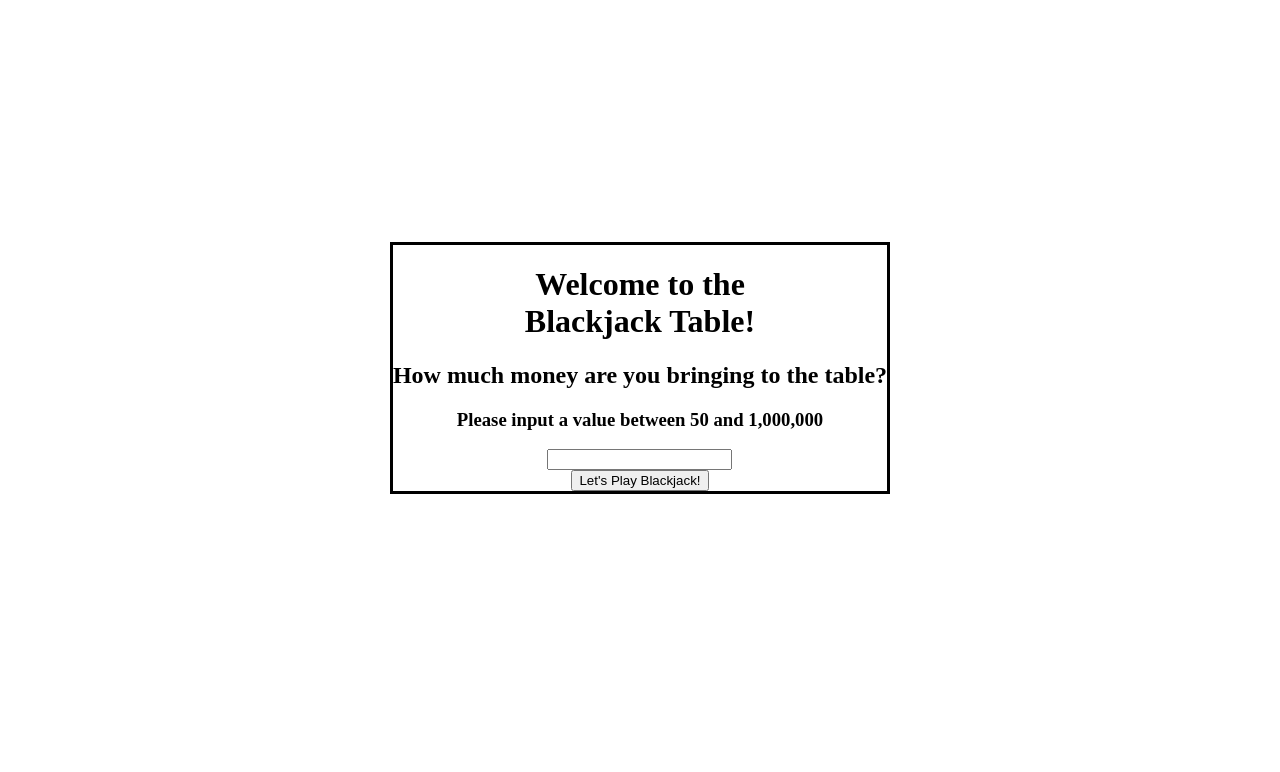
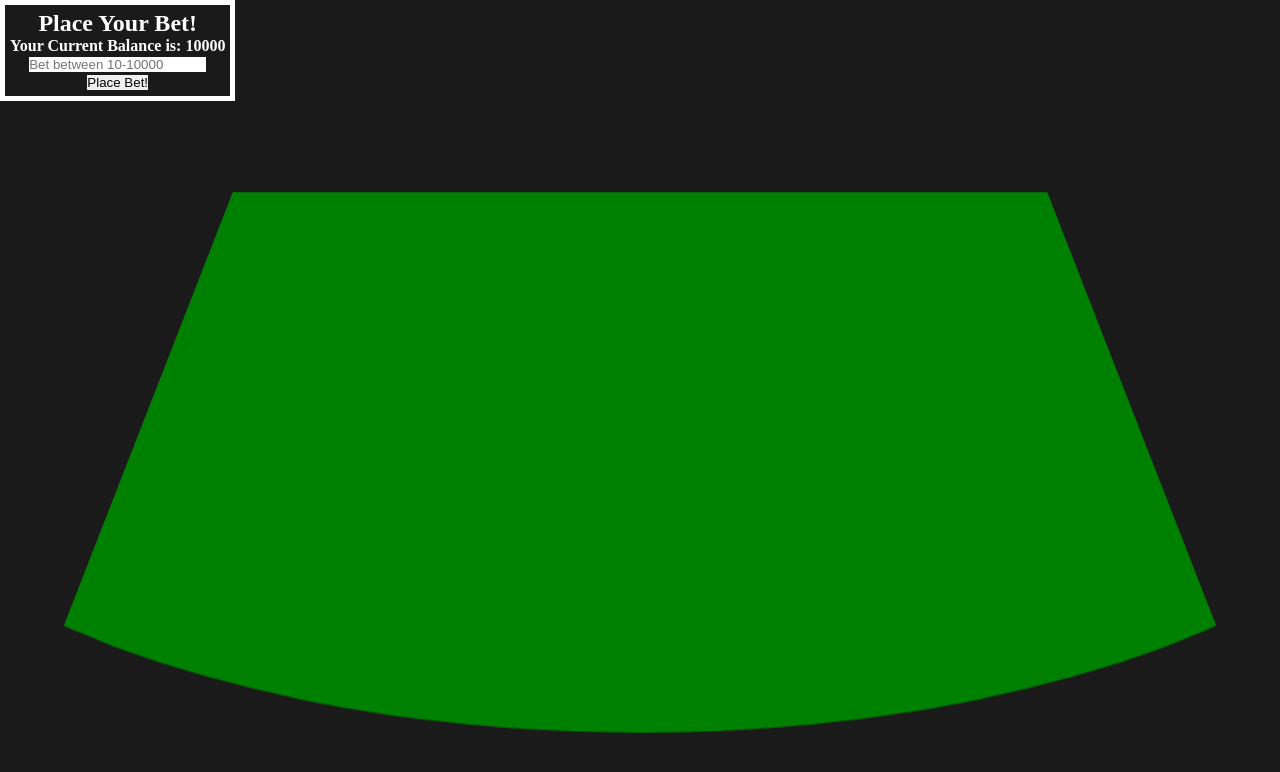
Before and after one commit to blakeromano/blackjack, a plain HTML site: page index.html in a window 1280 px wide. Drawn offline with Linux system fonts and the light colour scheme.

Commit message:
board setup

```diff
--- a/css/style.css
+++ b/css/style.css
@@ -1,16 +1,41 @@
-body {
-    height: 98vh;
+* {
+    margin: 0;
+    border: 0;
+    padding: 0;
+    box-sizing: border-box;
+  }
+  body {
+    background: rgb(26, 26, 26);
+  }
+  .container {
+    height: 90vh;
+    perspective: 700px;
+  }
+  .blackjack-table {
+    position: relative;
+    clip-path: ellipse(95% 70vh at 50% 40px);
+    transform: rotateX(30deg);
+    overflow: hidden;
+    background: green;
+    height: 100%;
+    width: 80vw;
+    margin: 0 auto;
+
+  }
+  .table-overlay {
+    color: #fff;
+    width: 100%;
+    height: 100%;
+    position: absolute;
+    text-align: center;
+    padding-top: 4rem;
+    font-size: 3vw;
+  }
+  #betting-menu {
+      align-items: flex-end;
+      width: max-content;
+      text-align: center;
+      padding: 5px;
+      border: white 5px solid;
+      color: white;
 }
-div#prompt-div {
-    height: 90vh;
-    display: flex;
-    justify-content: center;
-    align-items: center;
-}
-form#prompt-form {
-    display: inline-block;
-    text-align: center;
-    border: solid black 3px;
-    width: fit-content;
-    flex-direction: columnn;
-}
--- a/index.html
+++ b/index.html
@@ -1,14 +1,12 @@
-<!DOCTYPE html>
+<!-- <!DOCTYPE html>
 <html lang="en">
 <head>
     <meta http-equiv="X-UA-Compatible" content="IE=edge">
     <meta name="viewport" content="width=device-width, initial-scale=1.0">
-    <title>Blackjack</title>
-    <script defer src="js/app.js"></script>
-    <link rel="stylesheet" href="css/style.css">
 </head>
 <body>
-    <div hidden="false" id="prompt-div">
+    <div id="betting-menu"></div>
+    <div id="prompt-div">
         <form id="prompt-form">
             <h1 id="prompt-title">Welcome to the <br>Blackjack Table!</h1>
             <h2>How much money are you bringing to the table?</h2>
@@ -19,4 +17,34 @@
         </form>
     </div>
 </body>
+</html> -->
+<!DOCTYPE html>
+<html lang="en">
+    <head>
+    <meta charset="UTF-8">
+    <meta http-equiv="X-UA-Compatible" content="IE=edge">
+    <meta name="viewport" content="width=device-width, initial-scale=1.0">
+    <title>Blackjack</title>
+    <script defer src="js/app.js"></script>
+    <link rel="stylesheet" href="css/style.css">
+</head>
+<body>
+    <div class="container">
+        <div id ="betting-menu">
+            <h2>Place Your Bet!</h2>
+            <h4>Your Current Balance is: 10000</h4>
+            <input class="bet-input" placeholder="Bet between 10-10000">
+            <br>
+            <button type="submit">Place Bet!</button>
+        </div>
+        <div class="blackjack-table">
+          <div class="table-overlay">
+            <div id="dealers-hand"></div>
+            <div id="players-hand"></div>
+          </div>
+           </div>
+        </div>
+        <div class="controls"></div>
+      </div>
+</body>
 </html>
--- a/js/app.js
+++ b/js/app.js
@@ -15,26 +15,13 @@
 // CHALLENGES: If possible I would like to add the following to BlackJack: AI Users to play with, ability to split hand, Card animations for dealing and shuffling with noises, a timer for user to have to select option, Add time between card's being dealt to add some realism
 
 // Variables
-let wallet = 0
+let wallet = 10000
 
 // Cached Reference Elements
-let promptFormEl = document.querySelector("#prompt-form")
-let promptInputEl = document.querySelector("#prompt-input")
-let promptMessageEl = document.querySelector("#prompt-message")
-let promptDivEl = document.querySelector("#prompt-div")
+
 
 // Event Listeners
-promptFormEl.addEventListener("submit", function (e) {
-    e.preventDefault()
-    let walletInput = Number(promptInputEl.value)
-    if (walletInput > 1000000 || walletInput < 50) {
-        promptMessageEl.innerHTML = "Invalid Input! Please input a number between 50 and 1,000,000"
-    } else {
-        promptDivEl.toggleAttribute("hidden", "true")
-        wallet = wallet + walletInput
-        console.log(wallet)
-    }
-})
+
 
 
 
```
Also changed, not shown: background.png (added).
